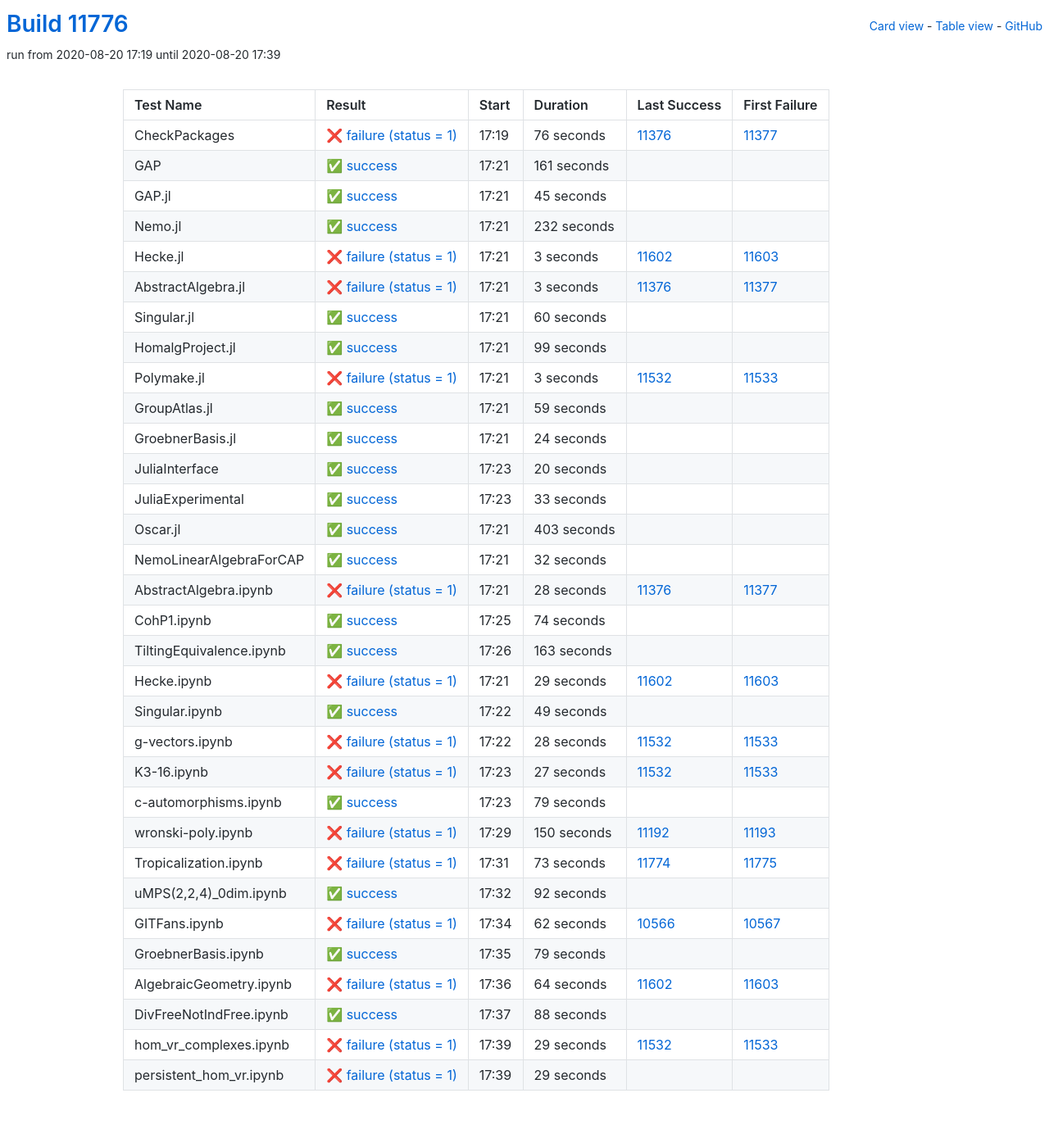
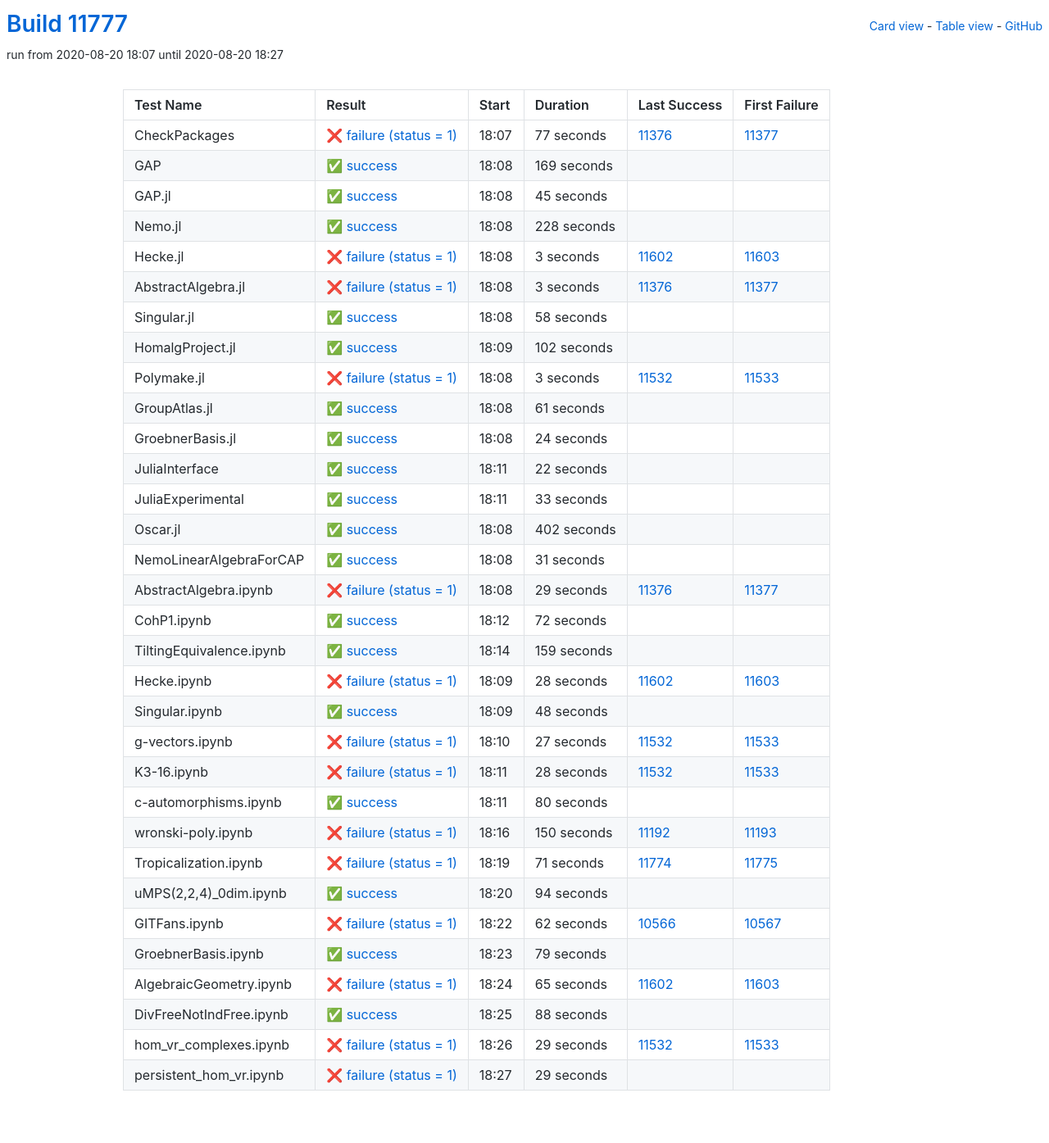
Before and after one commit to oscar-system/oscar-ci-status, a Jekyll site: the page built from table.html, in a window 1280 px wide. Shown: the whole page at 82% size. Built offline with Jekyll 4.4.1, drawn with Linux system fonts in a browser that asks for light colours.

Commit message:
Build #11777

```diff
--- a/_data/ci.yml
+++ b/_data/ci.yml
@@ -1,6 +1,6 @@
 ---
-build: 11776
-build_url: https://oscarci.mathematik.uni-kl.de/job/oscar/11776/
+build: 11777
+build_url: https://oscarci.mathematik.uni-kl.de/job/oscar/11777/
 job: oscar
 organization: oscar-system
 repo: oscar-ci-status
@@ -8,32 +8,32 @@
 tests:
 - name: CheckPackages
   id: checkpackages
-  log: https://oscarci.mathematik.uni-kl.de/job/oscar/11776/artifact/logs/build-11776/CheckPackages.log
-  start: 2020-08-20 17:19
+  log: https://oscarci.mathematik.uni-kl.de/job/oscar/11777/artifact/logs/build-11777/CheckPackages.log
+  start: 2020-08-20 18:07
   success: false
   exitcode: 1
   status: failure
-  duration: 76
+  duration: 77
   last_success: 11376
   last_success_url: https://oscarci.mathematik.uni-kl.de/job/oscar/11376/
   first_failure: 11377
   first_failure_url: https://oscarci.mathematik.uni-kl.de/job/oscar/11377/
 - name: GAP
   id: gap
-  log: https://oscarci.mathematik.uni-kl.de/job/oscar/11776/artifact/logs/build-11776/GAP.log
-  start: 2020-08-20 17:21
+  log: https://oscarci.mathematik.uni-kl.de/job/oscar/11777/artifact/logs/build-11777/GAP.log
+  start: 2020-08-20 18:08
   success: true
   exitcode: 0
   status: success
-  duration: 161
+  duration: 169
   last_success: false
   last_success_url:
   first_failure: false
   first_failure_url:
 - name: GAP.jl
   id: gap-jl
-  log: https://oscarci.mathematik.uni-kl.de/job/oscar/11776/artifact/logs/build-11776/GAP.jl.log
-  start: 2020-08-20 17:21
+  log: https://oscarci.mathematik.uni-kl.de/job/oscar/11777/artifact/logs/build-11777/GAP.jl.log
+  start: 2020-08-20 18:08
   success: true
   exitcode: 0
   status: success
@@ -44,20 +44,20 @@
   first_failure_url:
 - name: Nemo.jl
   id: nemo-jl
-  log: https://oscarci.mathematik.uni-kl.de/job/oscar/11776/artifact/logs/build-11776/Nemo.jl.log
-  start: 2020-08-20 17:21
+  log: https://oscarci.mathematik.uni-kl.de/job/oscar/11777/artifact/logs/build-11777/Nemo.jl.log
+  start: 2020-08-20 18:08
   success: true
   exitcode: 0
   status: success
-  duration: 232
+  duration: 228
   last_success: false
   last_success_url:
   first_failure: false
   first_failure_url:
 - name: Hecke.jl
   id: hecke-jl
-  log: https://oscarci.mathematik.uni-kl.de/job/oscar/11776/artifact/logs/build-11776/Hecke.jl.log
-  start: 2020-08-20 17:21
+  log: https://oscarci.mathematik.uni-kl.de/job/oscar/11777/artifact/logs/build-11777/Hecke.jl.log
+  start: 2020-08-20 18:08
   success: false
   exitcode: 1
   status: failure
@@ -68,8 +68,8 @@
   first_failure_url: https://oscarci.mathematik.uni-kl.de/job/oscar/11603/
 - name: AbstractAlgebra.jl
   id: abstractalgebra-jl
-  log: https://oscarci.mathematik.uni-kl.de/job/oscar/11776/artifact/logs/build-11776/AbstractAlgebra.jl.log
-  start: 2020-08-20 17:21
+  log: https://oscarci.mathematik.uni-kl.de/job/oscar/11777/artifact/logs/build-11777/AbstractAlgebra.jl.log
+  start: 2020-08-20 18:08
   success: false
   exitcode: 1
   status: failure
@@ -80,32 +80,32 @@
   first_failure_url: https://oscarci.mathematik.uni-kl.de/job/oscar/11377/
 - name: Singular.jl
   id: singular-jl
-  log: https://oscarci.mathematik.uni-kl.de/job/oscar/11776/artifact/logs/build-11776/Singular.jl.log
-  start: 2020-08-20 17:21
+  log: https://oscarci.mathematik.uni-kl.de/job/oscar/11777/artifact/logs/build-11777/Singular.jl.log
+  start: 2020-08-20 18:08
   success: true
   exitcode: 0
   status: success
-  duration: 60
+  duration: 58
   last_success: false
   last_success_url:
   first_failure: false
   first_failure_url:
 - name: HomalgProject.jl
   id: homalgproject-jl
-  log: https://oscarci.mathematik.uni-kl.de/job/oscar/11776/artifact/logs/build-11776/HomalgProject.jl.log
-  start: 2020-08-20 17:21
+  log: https://oscarci.mathematik.uni-kl.de/job/oscar/11777/artifact/logs/build-11777/HomalgProject.jl.log
+  start: 2020-08-20 18:09
   success: true
   exitcode: 0
   status: success
-  duration: 99
+  duration: 102
   last_success: false
   last_success_url:
   first_failure: false
   first_failure_url:
 - name: Polymake.jl
   id: polymake-jl
-  log: https://oscarci.mathematik.uni-kl.de/job/oscar/11776/artifact/logs/build-11776/Polymake.jl.log
-  start: 2020-08-20 17:21
+  log: https://oscarci.mathematik.uni-kl.de/job/oscar/11777/artifact/logs/build-11777/Polymake.jl.log
+  start: 2020-08-20 18:08
   success: false
   exitcode: 1
   status: failure
@@ -116,20 +116,20 @@
   first_failure_url: https://oscarci.mathematik.uni-kl.de/job/oscar/11533/
 - name: GroupAtlas.jl
   id: groupatlas-jl
-  log: https://oscarci.mathematik.uni-kl.de/job/oscar/11776/artifact/logs/build-11776/GroupAtlas.jl.log
-  start: 2020-08-20 17:21
+  log: https://oscarci.mathematik.uni-kl.de/job/oscar/11777/artifact/logs/build-11777/GroupAtlas.jl.log
+  start: 2020-08-20 18:08
   success: true
   exitcode: 0
   status: success
-  duration: 59
+  duration: 61
   last_success: false
   last_success_url:
   first_failure: false
   first_failure_url:
 - name: GroebnerBasis.jl
   id: groebnerbasis-jl
-  log: https://oscarci.mathematik.uni-kl.de/job/oscar/11776/artifact/logs/build-11776/GroebnerBasis.jl.log
-  start: 2020-08-20 17:21
+  log: https://oscarci.mathematik.uni-kl.de/job/oscar/11777/artifact/logs/build-11777/GroebnerBasis.jl.log
+  start: 2020-08-20 18:08
   success: true
   exitcode: 0
   status: success
@@ -140,20 +140,20 @@
   first_failure_url:
 - name: JuliaInterface
   id: juliainterface
-  log: https://oscarci.mathematik.uni-kl.de/job/oscar/11776/artifact/logs/build-11776/JuliaInterface.log
-  start: 2020-08-20 17:23
+  log: https://oscarci.mathematik.uni-kl.de/job/oscar/11777/artifact/logs/build-11777/JuliaInterface.log
+  start: 2020-08-20 18:11
   success: true
   exitcode: 0
   status: success
-  duration: 20
+  duration: 22
   last_success: false
   last_success_url:
   first_failure: false
   first_failure_url:
 - name: JuliaExperimental
   id: juliaexperimental
-  log: https://oscarci.mathematik.uni-kl.de/job/oscar/11776/artifact/logs/build-11776/JuliaExperimental.log
-  start: 2020-08-20 17:23
+  log: https://oscarci.mathematik.uni-kl.de/job/oscar/11777/artifact/logs/build-11777/JuliaExperimental.log
+  start: 2020-08-20 18:11
   success: true
   exitcode: 0
   status: success
@@ -164,92 +164,104 @@
   first_failure_url:
 - name: Oscar.jl
   id: oscar-jl
-  log: https://oscarci.mathematik.uni-kl.de/job/oscar/11776/artifact/logs/build-11776/Oscar.jl.log
-  start: 2020-08-20 17:21
+  log: https://oscarci.mathematik.uni-kl.de/job/oscar/11777/artifact/logs/build-11777/Oscar.jl.log
+  start: 2020-08-20 18:08
   success: true
   exitcode: 0
   status: success
-  duration: 403
+  duration: 402
   last_success: false
   last_success_url:
   first_failure: false
   first_failure_url:
 - name: NemoLinearAlgebraForCAP
   id: nemolinearalgebraforcap
-  log: https://oscarci.mathematik.uni-kl.de/job/oscar/11776/artifact/logs/build-11776/NemoLinearAlgebraForCAP.log
-  start: 2020-08-20 17:21
+  log: https://oscarci.mathematik.uni-kl.de/job/oscar/11777/artifact/logs/build-11777/NemoLinearAlgebraForCAP.log
+  start: 2020-08-20 18:08
   success: true
   exitcode: 0
   status: success
-  duration: 32
+  duration: 31
   last_success: false
   last_success_url:
   first_failure: false
   first_failure_url:
 - name: AbstractAlgebra.ipynb
   id: abstractalgebra-ipynb
-  log: https://oscarci.mathematik.uni-kl.de/job/oscar/11776/artifact/logs/build-11776/AbstractAlgebra.ipynb.log
-  start: 2020-08-20 17:21
+  log: https://oscarci.mathematik.uni-kl.de/job/oscar/11777/artifact/logs/build-11777/AbstractAlgebra.ipynb.log
+  start: 2020-08-20 18:08
   success: false
   exitcode: 1
   status: failure
-  duration: 28
+  duration: 29
   last_success: 11376
   last_success_url: https://oscarci.mathematik.uni-kl.de/job/oscar/11376/
   first_failure: 11377
   first_failure_url: https://oscarci.mathematik.uni-kl.de/job/oscar/11377/
 - name: CohP1.ipynb
   id: cohp1-ipynb
-  log: https://oscarci.mathematik.uni-kl.de/job/oscar/11776/artifact/logs/build-11776/CohP1.ipynb.log
-  start: 2020-08-20 17:25
+  log: https://oscarci.mathematik.uni-kl.de/job/oscar/11777/artifact/logs/build-11777/CohP1.ipynb.log
+  start: 2020-08-20 18:12
   success: true
   exitcode: 0
   status: success
-  duration: 74
+  duration: 72
   last_success: false
   last_success_url:
   first_failure: false
   first_failure_url:
 - name: TiltingEquivalence.ipynb
   id: tiltingequivalence-ipynb
-  log: https://oscarci.mathematik.uni-kl.de/job/oscar/11776/artifact/logs/build-11776/TiltingEquivalence.ipynb.log
-  start: 2020-08-20 17:26
+  log: https://oscarci.mathematik.uni-kl.de/job/oscar/11777/artifact/logs/build-11777/TiltingEquivalence.ipynb.log
+  start: 2020-08-20 18:14
   success: true
   exitcode: 0
   status: success
-  duration: 163
+  duration: 159
   last_success: false
   last_success_url:
   first_failure: false
   first_failure_url:
 - name: Hecke.ipynb
   id: hecke-ipynb
-  log: https://oscarci.mathematik.uni-kl.de/job/oscar/11776/artifact/logs/build-11776/Hecke.ipynb.log
-  start: 2020-08-20 17:21
+  log: https://oscarci.mathematik.uni-kl.de/job/oscar/11777/artifact/logs/build-11777/Hecke.ipynb.log
+  start: 2020-08-20 18:09
   success: false
   exitcode: 1
   status: failure
-  duration: 29
+  duration: 28
   last_success: 11602
   last_success_url: https://oscarci.mathematik.uni-kl.de/job/oscar/11602/
   first_failure: 11603
   first_failure_url: https://oscarci.mathematik.uni-kl.de/job/oscar/11603/
 - name: Singular.ipynb
   id: singular-ipynb
-  log: https://oscarci.mathematik.uni-kl.de/job/oscar/11776/artifact/logs/build-11776/Singular.ipynb.log
-  start: 2020-08-20 17:22
+  log: https://oscarci.mathematik.uni-kl.de/job/oscar/11777/artifact/logs/build-11777/Singular.ipynb.log
+  start: 2020-08-20 18:09
   success: true
   exitcode: 0
   status: success
-  duration: 49
+  duration: 48
   last_success: false
   last_success_url:
   first_failure: false
   first_failure_url:
 - name: g-vectors.ipynb
   id: g-vectors-ipynb
-  log: https://oscarci.mathematik.uni-kl.de/job/oscar/11776/artifact/logs/build-11776/g-vectors.ipynb.log
-  start: 2020-08-20 17:22
+  log: https://oscarci.mathematik.uni-kl.de/job/oscar/11777/artifact/logs/build-11777/g-vectors.ipynb.log
+  start: 2020-08-20 18:10
+  success: false
+  exitcode: 1
+  status: failure
+  duration: 27
+  last_success: 11532
+  last_success_url: https://oscarci.mathematik.uni-kl.de/job/oscar/11532/
+  first_failure: 11533
+  first_failure_url: https://oscarci.mathematik.uni-kl.de/job/oscar/11533/
+- name: K3-16.ipynb
+  id: k3-16-ipynb
+  log: https://oscarci.mathematik.uni-kl.de/job/oscar/11777/artifact/logs/build-11777/K3-16.ipynb.log
+  start: 2020-08-20 18:11
   success: false
   exitcode: 1
   status: failure
@@ -258,34 +270,22 @@
   last_success_url: https://oscarci.mathematik.uni-kl.de/job/oscar/11532/
   first_failure: 11533
   first_failure_url: https://oscarci.mathematik.uni-kl.de/job/oscar/11533/
-- name: K3-16.ipynb
-  id: k3-16-ipynb
-  log: https://oscarci.mathematik.uni-kl.de/job/oscar/11776/artifact/logs/build-11776/K3-16.ipynb.log
-  start: 2020-08-20 17:23
-  success: false
-  exitcode: 1
-  status: failure
-  duration: 27
-  last_success: 11532
-  last_success_url: https://oscarci.mathematik.uni-kl.de/job/oscar/11532/
-  first_failure: 11533
-  first_failure_url: https://oscarci.mathematik.uni-kl.de/job/oscar/11533/
 - name: c-automorphisms.ipynb
   id: c-automorphisms-ipynb
-  log: https://oscarci.mathematik.uni-kl.de/job/oscar/11776/artifact/logs/build-11776/c-automorphisms.ipynb.log
-  start: 2020-08-20 17:23
+  log: https://oscarci.mathematik.uni-kl.de/job/oscar/11777/artifact/logs/build-11777/c-automorphisms.ipynb.log
+  start: 2020-08-20 18:11
   success: true
   exitcode: 0
   status: success
-  duration: 79
+  duration: 80
   last_success: false
   last_success_url:
   first_failure: false
   first_failure_url:
 - name: wronski-poly.ipynb
   id: wronski-poly-ipynb
-  log: https://oscarci.mathematik.uni-kl.de/job/oscar/11776/artifact/logs/build-11776/wronski-poly.ipynb.log
-  start: 2020-08-20 17:29
+  log: https://oscarci.mathematik.uni-kl.de/job/oscar/11777/artifact/logs/build-11777/wronski-poly.ipynb.log
+  start: 2020-08-20 18:16
   success: false
   exitcode: 1
   status: failure
@@ -296,32 +296,32 @@
   first_failure_url: https://oscarci.mathematik.uni-kl.de/job/oscar/11193/
 - name: Tropicalization.ipynb
   id: tropicalization-ipynb
-  log: https://oscarci.mathematik.uni-kl.de/job/oscar/11776/artifact/logs/build-11776/Tropicalization.ipynb.log
-  start: 2020-08-20 17:31
+  log: https://oscarci.mathematik.uni-kl.de/job/oscar/11777/artifact/logs/build-11777/Tropicalization.ipynb.log
+  start: 2020-08-20 18:19
   success: false
   exitcode: 1
   status: failure
-  duration: 73
+  duration: 71
   last_success: 11774
   last_success_url: https://oscarci.mathematik.uni-kl.de/job/oscar/11774/
   first_failure: 11775
   first_failure_url: https://oscarci.mathematik.uni-kl.de/job/oscar/11775/
 - name: uMPS(2,2,4)_0dim.ipynb
   id: umps-2-2-4-0dim-ipynb
-  log: https://oscarci.mathematik.uni-kl.de/job/oscar/11776/artifact/logs/build-11776/uMPS-2-2-4-_0dim.ipynb.log
-  start: 2020-08-20 17:32
+  log: https://oscarci.mathematik.uni-kl.de/job/oscar/11777/artifact/logs/build-11777/uMPS-2-2-4-_0dim.ipynb.log
+  start: 2020-08-20 18:20
   success: true
   exitcode: 0
   status: success
-  duration: 92
+  duration: 94
   last_success: false
   last_success_url:
   first_failure: false
   first_failure_url:
 - name: GITFans.ipynb
   id: gitfans-ipynb
-  log: https://oscarci.mathematik.uni-kl.de/job/oscar/11776/artifact/logs/build-11776/GITFans.ipynb.log
-  start: 2020-08-20 17:34
+  log: https://oscarci.mathematik.uni-kl.de/job/oscar/11777/artifact/logs/build-11777/GITFans.ipynb.log
+  start: 2020-08-20 18:22
   success: false
   exitcode: 1
   status: failure
@@ -332,8 +332,8 @@
   first_failure_url: https://oscarci.mathematik.uni-kl.de/job/oscar/10567/
 - name: GroebnerBasis.ipynb
   id: groebnerbasis-ipynb
-  log: https://oscarci.mathematik.uni-kl.de/job/oscar/11776/artifact/logs/build-11776/GroebnerBasis.ipynb.log
-  start: 2020-08-20 17:35
+  log: https://oscarci.mathematik.uni-kl.de/job/oscar/11777/artifact/logs/build-11777/GroebnerBasis.ipynb.log
+  start: 2020-08-20 18:23
   success: true
   exitcode: 0
   status: success
@@ -344,20 +344,20 @@
   first_failure_url:
 - name: AlgebraicGeometry.ipynb
   id: algebraicgeometry-ipynb
-  log: https://oscarci.mathematik.uni-kl.de/job/oscar/11776/artifact/logs/build-11776/AlgebraicGeometry.ipynb.log
-  start: 2020-08-20 17:36
+  log: https://oscarci.mathematik.uni-kl.de/job/oscar/11777/artifact/logs/build-11777/AlgebraicGeometry.ipynb.log
+  start: 2020-08-20 18:24
   success: false
   exitcode: 1
   status: failure
-  duration: 64
+  duration: 65
   last_success: 11602
   last_success_url: https://oscarci.mathematik.uni-kl.de/job/oscar/11602/
   first_failure: 11603
   first_failure_url: https://oscarci.mathematik.uni-kl.de/job/oscar/11603/
 - name: DivFreeNotIndFree.ipynb
   id: divfreenotindfree-ipynb
-  log: https://oscarci.mathematik.uni-kl.de/job/oscar/11776/artifact/logs/build-11776/DivFreeNotIndFree.ipynb.log
-  start: 2020-08-20 17:37
+  log: https://oscarci.mathematik.uni-kl.de/job/oscar/11777/artifact/logs/build-11777/DivFreeNotIndFree.ipynb.log
+  start: 2020-08-20 18:25
   success: true
   exitcode: 0
   status: success
@@ -368,8 +368,8 @@
   first_failure_url:
 - name: hom_vr_complexes.ipynb
   id: hom-vr-complexes-ipynb
-  log: https://oscarci.mathematik.uni-kl.de/job/oscar/11776/artifact/logs/build-11776/hom_vr_complexes.ipynb.log
-  start: 2020-08-20 17:39
+  log: https://oscarci.mathematik.uni-kl.de/job/oscar/11777/artifact/logs/build-11777/hom_vr_complexes.ipynb.log
+  start: 2020-08-20 18:26
   success: false
   exitcode: 1
   status: failure
@@ -380,8 +380,8 @@
   first_failure_url: https://oscarci.mathematik.uni-kl.de/job/oscar/11533/
 - name: persistent_hom_vr.ipynb
   id: persistent-hom-vr-ipynb
-  log: https://oscarci.mathematik.uni-kl.de/job/oscar/11776/artifact/logs/build-11776/persistent_hom_vr.ipynb.log
-  start: 2020-08-20 17:39
+  log: https://oscarci.mathematik.uni-kl.de/job/oscar/11777/artifact/logs/build-11777/persistent_hom_vr.ipynb.log
+  start: 2020-08-20 18:27
   success: false
   exitcode: 1
   status: failure
```
Also changed, not shown: README.md.
